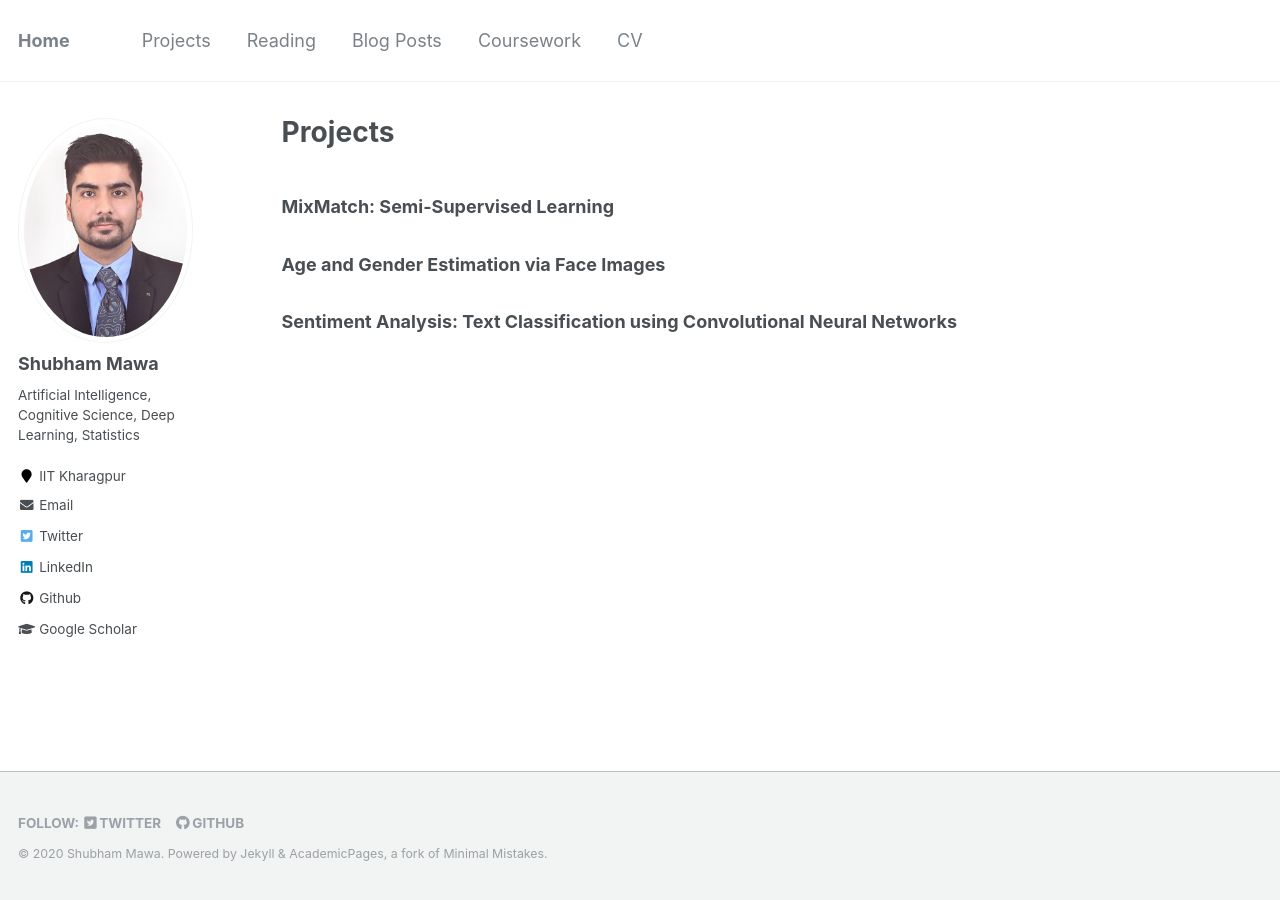
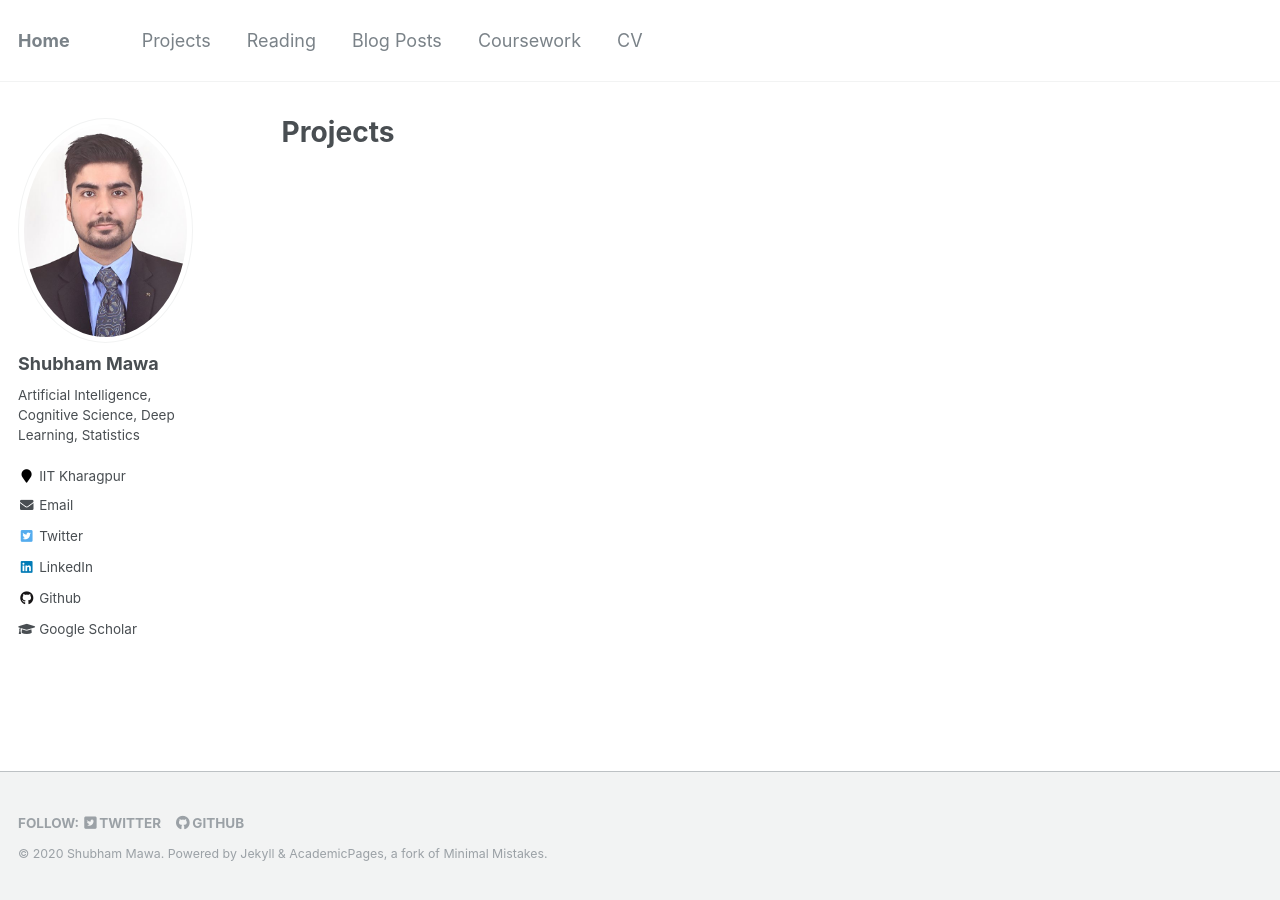
Before and after one commit to Shubhammawa/Shubhammawa.github.io, a Jekyll site: the page built from _pages/projects.md, in a window 1280 px wide. Built offline with Jekyll 4.4.1, drawn with Linux system fonts in a browser that asks for light colours.

Commit message:
Updated about.md and projects.md

```diff
--- a/_pages/projects.md
+++ b/_pages/projects.md
@@ -8,11 +8,3 @@ redirect_from:
   - /research
   - /research.html
 ---
-
-### MixMatch: Semi-Supervised Learning
-
-
-### Age and Gender Estimation via Face Images
-
-
-### Sentiment Analysis: Text Classification using Convolutional Neural Networks
```
Also changed, not shown: _pages/about.md (+1 -1 lines).
